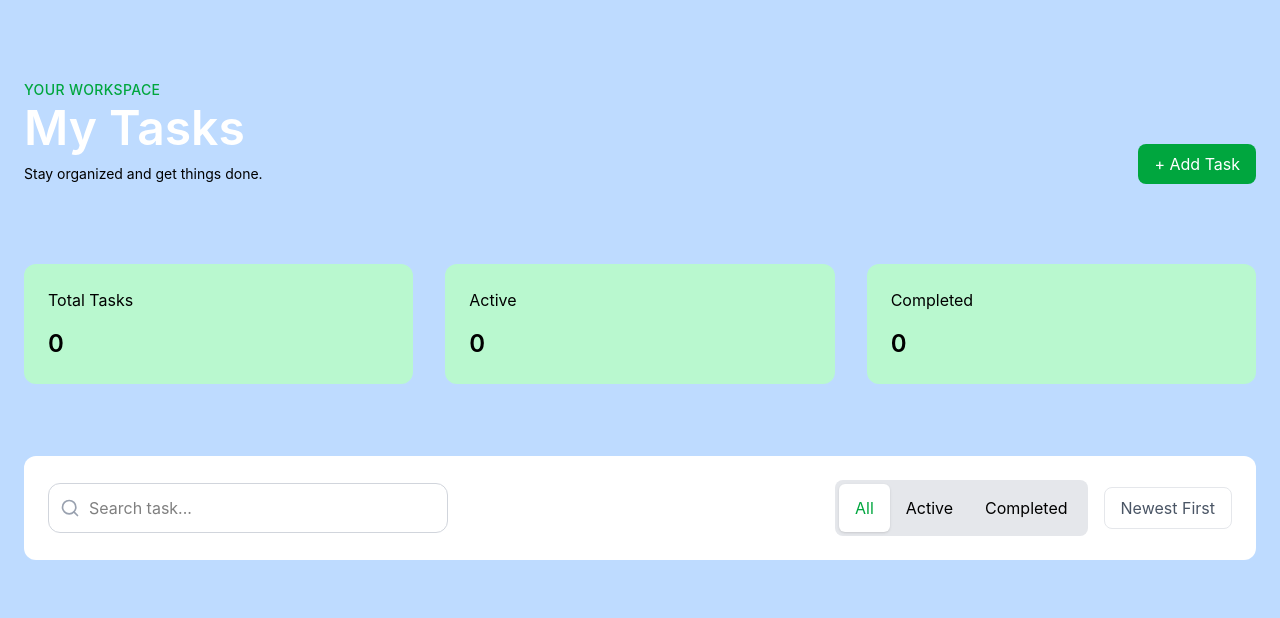
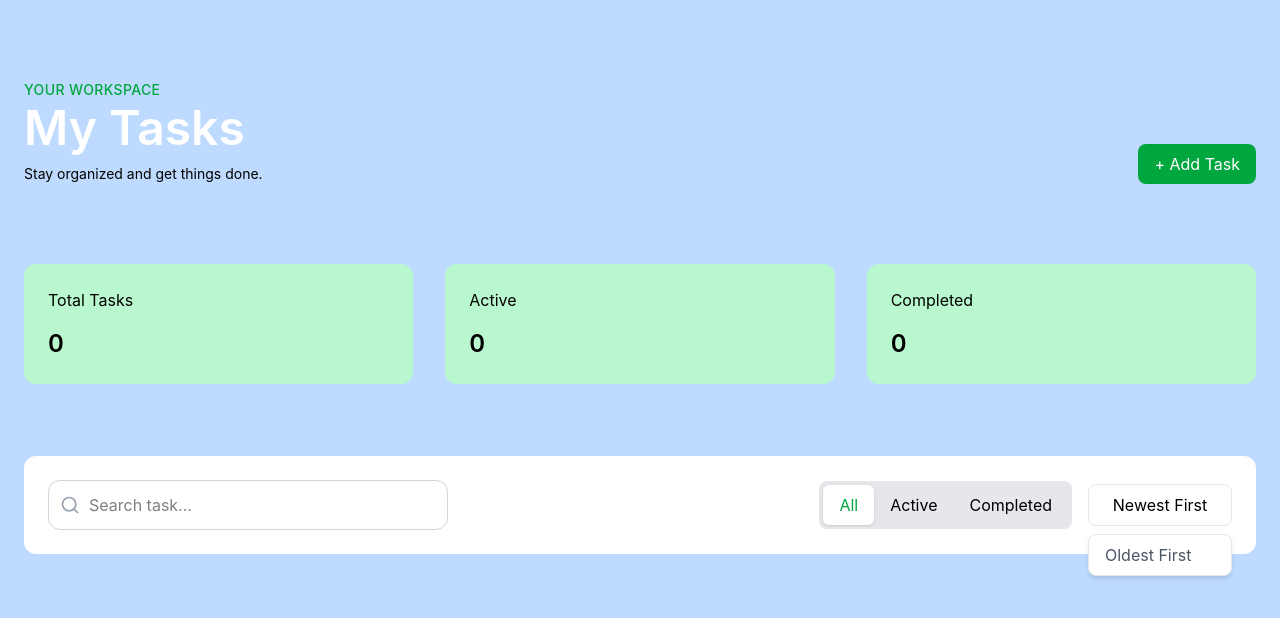
Before and after one commit to savry14/ToDoList_Project, a Vue app in the folder Frontend/: page / in a window 1280 px wide. Both pictures are taken after a click on the button "Newest First". Shown: the top 618 px of the page. Built offline with nearby package versions, Linux system fonts and the light colour scheme.

Commit message:
updated tasks

```diff
--- /dev/null
+++ b/Frontend/src/components/TaskLists.vue
@@ -0,0 +1,3 @@
+<template>
+
+</template>
--- a/Frontend/src/pages/Tasks.vue
+++ b/Frontend/src/pages/Tasks.vue
@@ -3,6 +3,8 @@ import { Search } from "lucide-vue-next";
 import { ref } from "vue";
 
 const activeFilter = ref("all");
+const isSortOpen = ref(false);
+const sortOrder = ref("newest");
 </script>
 
 <template>
@@ -43,7 +45,7 @@ const activeFilter = ref("all");
       </div>
     </section>
 
-    <section class="px-6 pt-8">
+    <section class="px-6 pt-8 pb-10">
       <div class="mx-auto max-w-7xl">
         <div
           class="w-full rounded-xl bg-white p-6 flex items-center justify-between gap-6"
@@ -68,7 +70,7 @@ const activeFilter = ref("all");
               <button
                 @click="activeFilter = 'all'"
                 :class="[
-                  'rounded-md px-4 py-3 ',
+                  'rounded-md px-4 py-2 ',
                   activeFilter === 'all'
                     ? ' bg-white shadow-sm text-green-600'
                     : 'text-black',
@@ -81,7 +83,7 @@ const activeFilter = ref("all");
               <button
                 @click="activeFilter = 'active'"
                 :class="[
-                  'rounded-md px-4 py-3 ',
+                  'rounded-md px-4 py-2 ',
                   activeFilter === 'active'
                     ? 'bg-white shadow-sm text-green-600'
                     : 'text-black',
@@ -94,20 +96,50 @@ const activeFilter = ref("all");
               <button
                 @click="activeFilter = 'completed'"
                 :class="[
-                  'rounded-md px-4 py-3',
+                  'rounded-md px-4 py-2',
                   activeFilter === 'completed'
                     ? 'bg-white shadow-sm text-green-600'
-                    :  'text-black',
+                    : 'text-black',
                 ]"
               >
                 Completed
               </button>
             </div>
-            <button
-              class="px-4 py-2 text-gray-600 rounded-lg border border-gray-200"
-            >
-              Newest First
-            </button>
+            <div class="relative">
+              <button
+                @click="isSortOpen = !isSortOpen"
+                class="w-36 px-4 py-2 text-black rounded-lg border border-gray-200 hover:border-green-600"
+              >
+                {{ sortOrder === "newest" ? "Newest First" : "Oldest First" }}
+              </button>
+
+              <div
+                v-if="isSortOpen"
+                class="absolute right-0 top-full mt-2 w-full rounded-lg border border-gray-200 bg-white shadow-md"
+              >
+                <button
+                  v-if="sortOrder === 'newest'"
+                  @click="
+                    sortOrder = 'oldest';
+                    isSortOpen = false;
+                  "
+                  class="w-full px-4 py-2 text-left text-gray-600 hover:bg-gray-100"
+                >
+                  Oldest First
+                </button>
+
+                <button
+                  v-if="sortOrder === 'oldest'"
+                  @click="
+                    sortOrder = 'newest';
+                    isSortOpen = false;
+                  "
+                  class="w-full px-4 py-2 text-left text-gray-600 bg-white hover:bg-gray-100"
+                >
+                  Newest First
+                </button>
+              </div>
+            </div>
           </div>
         </div>
       </div>
```
